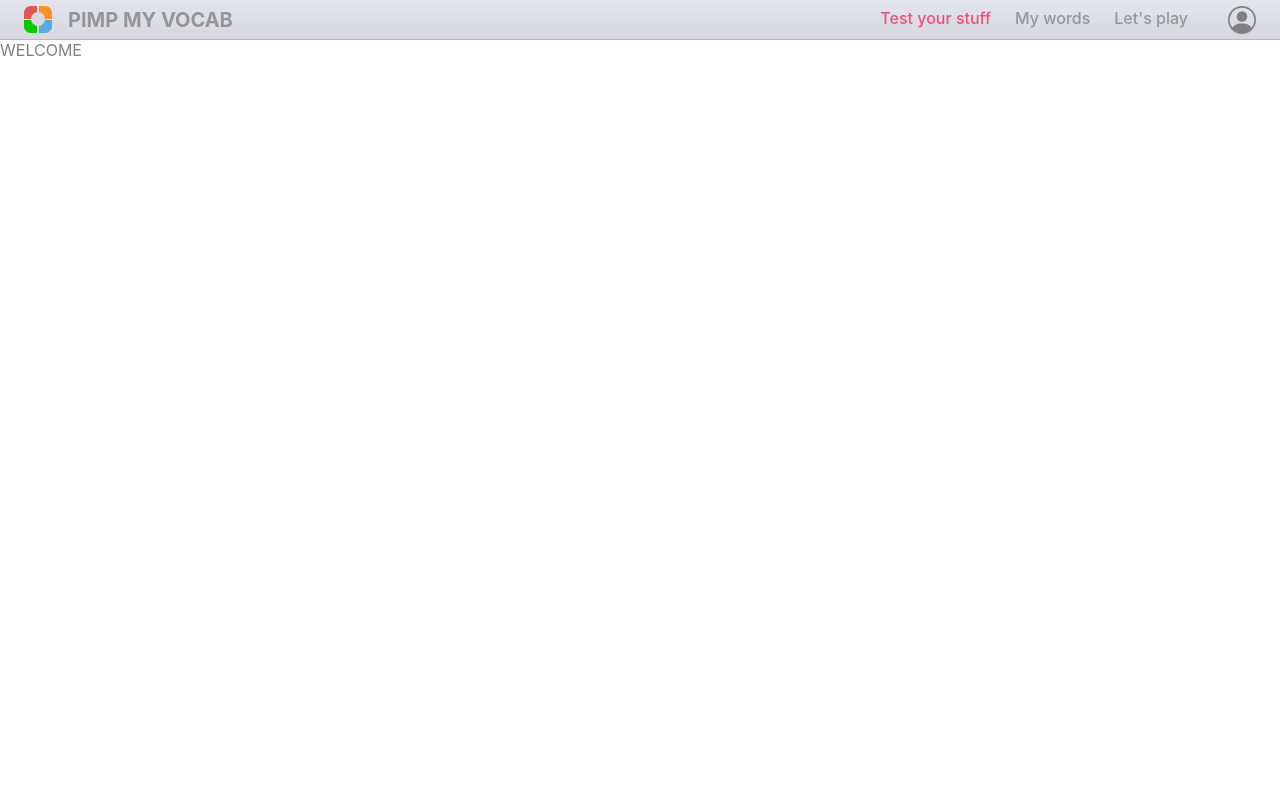
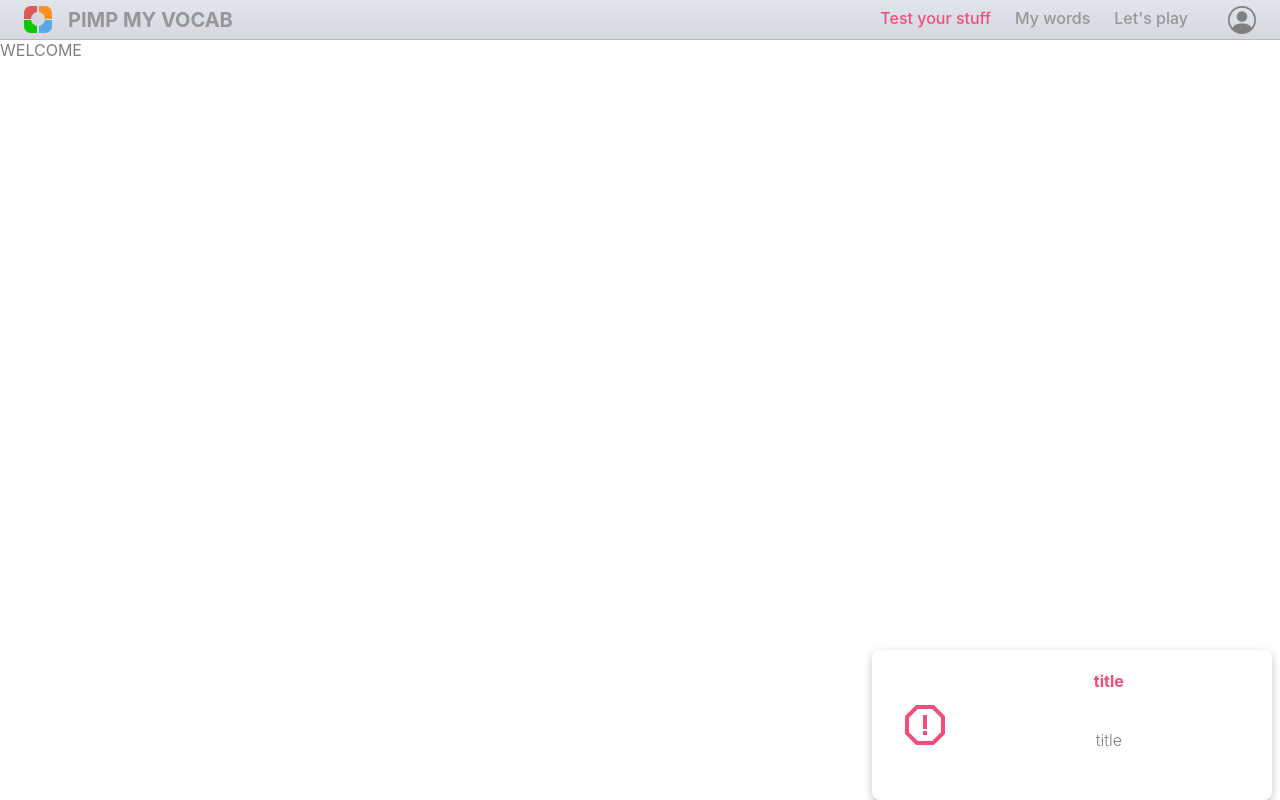
Before and after one commit to Crepkey/pmv_frond_end, a React (Create React App) app: page / in a window 1280 px wide. Built offline with nearby package versions, Linux system fonts and the light colour scheme.

Commit message:
Toasts can be stacked

```diff
--- a/src/components/generalComponents/toast/ToastCard.tsx
+++ b/src/components/generalComponents/toast/ToastCard.tsx
@@ -8,11 +8,11 @@ import styled from "styled-components";
 /* Intefaces */
 import { Toast } from "src/utils/interfaces";
 
-const MainContainer = styled.div`
+const MainContainer = styled.div<{ position: `${number}px` }>`
 	display: flex;
 	position: absolute;
 	right: 8px;
-	bottom: 8px;
+	bottom: ${({ position }) => position};
 	z-index: 1000;
 	height: 150px;
 	width: 400px;
@@ -54,9 +54,13 @@ const IconContainer = styled.div`
 	align-items: center;
 `;
 
-export default function ToastCard({ title, details, type }: Toast) {
+interface ToastCard extends Toast {
+	position: `${number}px`;
+}
+
+export default function ToastCard({ title, details, type, position }: ToastCard) {
 	return (
-		<MainContainer>
+		<MainContainer position={position}>
 			<IconContainer>
 				<BiErrorAlt size={48} color={colors.error} />
 			</IconContainer>
--- a/src/components/generalComponents/toast/ToastHandler.tsx
+++ b/src/components/generalComponents/toast/ToastHandler.tsx
@@ -1,14 +1,25 @@
-import { useContext, useEffect } from "react";
+import { Fragment, useContext, useEffect, useState } from "react";
 import { AppContext } from "src/AppContext";
+import { Toast } from "src/utils/interfaces";
 import ToastCard from "./ToastCard";
 
 export default function ToastHandler() {
-	const { toast, setToast } = useContext(AppContext);
+	const [toasts, setToasts] = useState<Toast[]>([]);
+	const { toast } = useContext(AppContext);
 
-	useEffect(() => {}, [toast]);
+	useEffect(() => {
+		setToasts([...toasts, toast]);
+	}, [toast]);
 
-	if (toast.type === "init") {
+	if (toasts === []) {
 		return null;
 	}
-	return <ToastCard title={toast.title} details={toast.title} type={toast.type} />;
+
+	return (
+		<Fragment>
+			{toasts.map((toast: Toast, index: number) => (
+				<ToastCard key={`${index}_toast`} title={toast.title} details={toast.title} type={toast.type} position={`${150 * index}px`} />
+			))}
+		</Fragment>
+	);
 }
```
